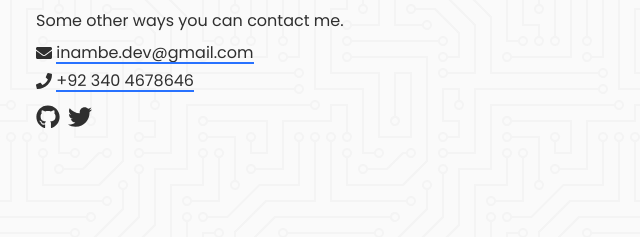
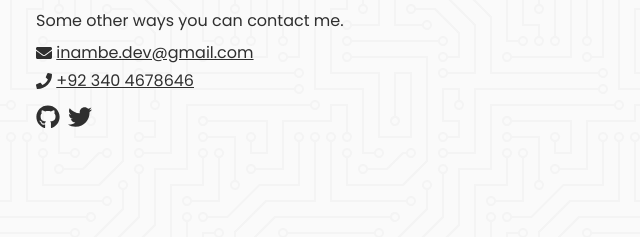
Before and after one commit to Inambe/inambe-webpage, a Gatsby site: page /contact in a window 1280 px wide. Shown: the part 184-421 px from the top of the page, 518-1158 px from the left. Built offline with nearby package versions, Linux system fonts and the light colour scheme; Gatsby itself is replaced by a stand-in of ours.

Commit message:
imp. a comp.

```diff
--- a/src/components/a.css
+++ /dev/null
@@ -1,17 +0,0 @@
-.a {
-	position: relative;
-	text-decoration: none;
-	transition: color 0.1s ease-out;
-}
-.a::after {
-	content: "";
-	background: var(--clr-primary);
-	height: 2px;
-	width: 100%;
-	position: absolute;
-	bottom: 5%;
-	left: 0;
-}
-.a:hover {
-	color: var(--clr-primary);
-}
--- a/src/components/a.js
+++ b/src/components/a.js
@@ -1,10 +1,11 @@
 import React from "react"
 import { Link } from "gatsby"
-import "./a.css"
 
 function A({ newTab, children, eLink, noStyle, ...props }) {
 	let customProps = {}
-	customProps.className = noStyle ? null : "a"
+	customProps.className = noStyle
+		? null
+		: "transition duration-200 hover:text-primary underline"
 	customProps.target = newTab ? "_blank" : undefined
 	return eLink ? (
 		<a rel="noopener noreferrer" {...customProps} {...props}>
--- a/src/pages/contact.js
+++ b/src/pages/contact.js
@@ -98,7 +98,7 @@ function ContactPage() {
 								</ContactItem>
 								<ContactItem
 									Icon={FaPhone}
-									href={`tel:${constants.EMAIL}`}
+									href={`tel:${constants.PHONE}`}
 								>
 									{constants.PHONE}
 								</ContactItem>
```
